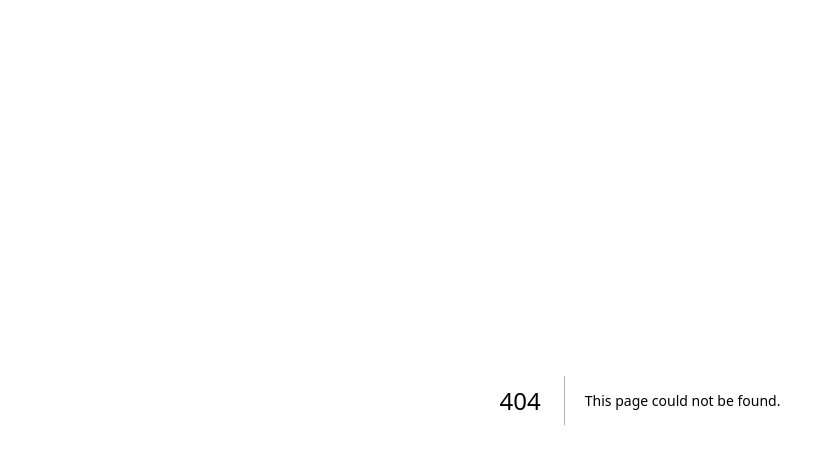
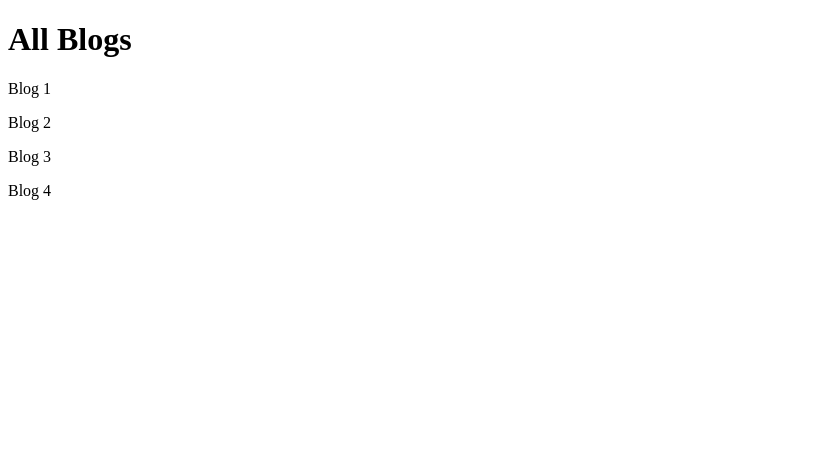
Before and after one commit to sharma-mayankkk/who.s-Next, a Next.js app in the folder 00-NextJsIntro/first-app/: page /blogs in a window 1280 px wide. Before the commit this address had no page. Shown: the top 464 px of the page, without its empty margins (0-835 px from the left). Built offline with nearby package versions, Linux system fonts and the light colour scheme.

Commit message:
learn dynamic routing in next js

```diff
--- /dev/null
+++ b/00-NextJsIntro/first-app/app/blogs/page.js
@@ -0,0 +1,14 @@
+
+function page() {
+  return (
+    <>
+        <h1>All Blogs</h1>
+        <p>Blog 1</p>
+        <p>Blog 2</p>
+        <p>Blog 3</p>
+        <p>Blog 4</p>
+    </>
+  )
+}
+
+export default page
```
Also changed, not shown: 00-NextJsIntro/first-app/app/blogs/[blogID]/page.js (added, +9 -0 lines).
